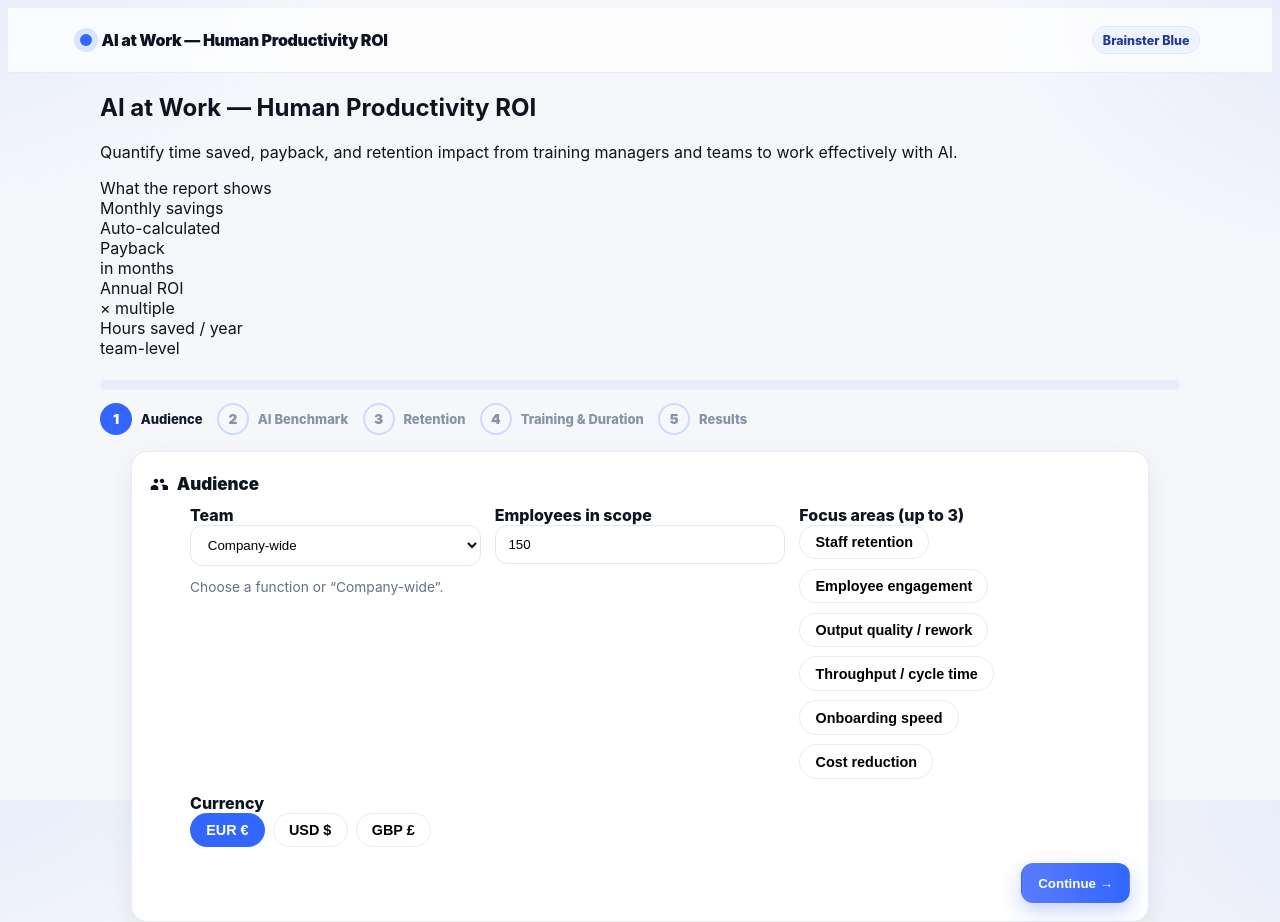
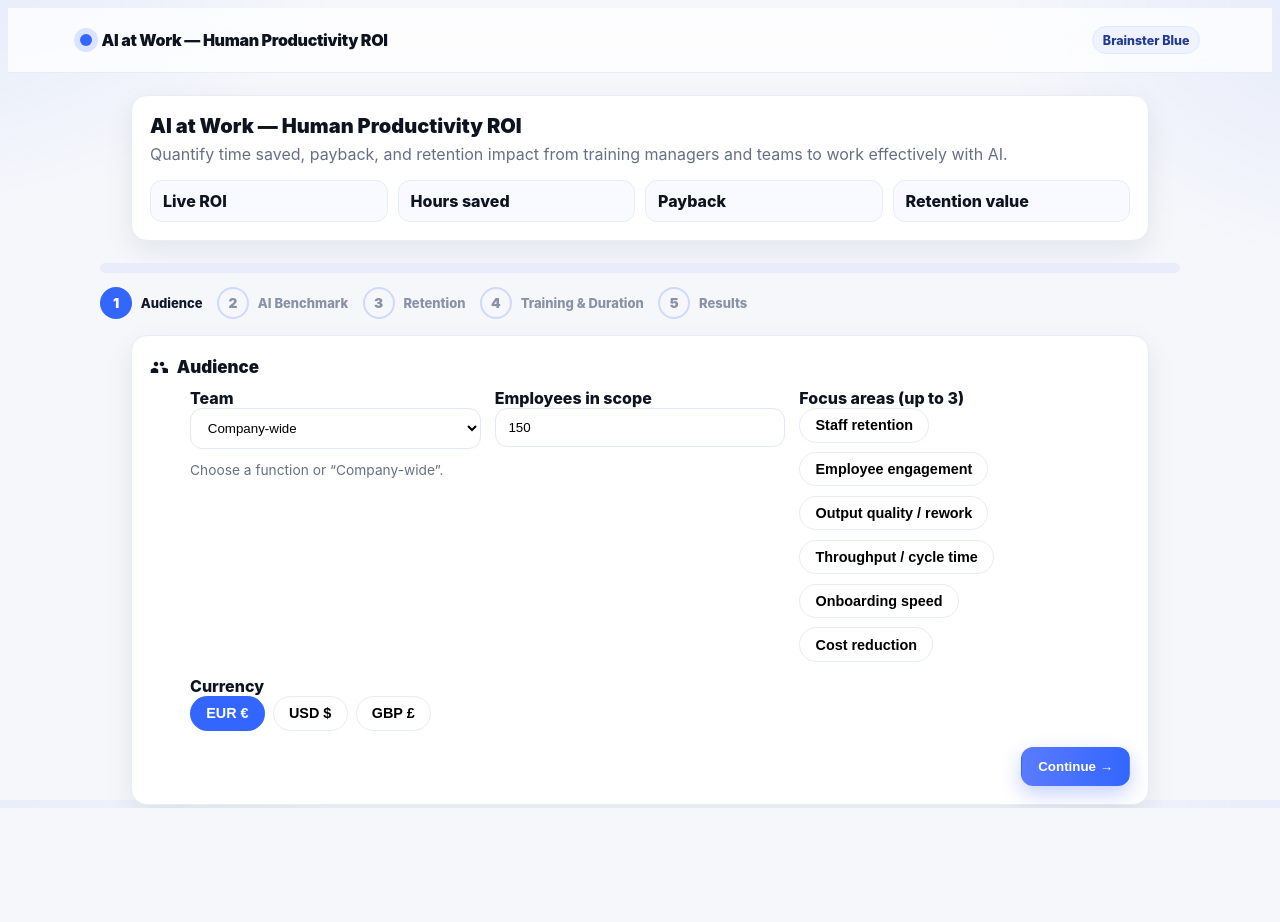
Before and after one commit to powerstephen/brainster-human-ai-roi, a Next.js app: page / in a window 1280 px wide. After the commit the page ends 808 px from the top, so only its background shows below. Built offline with nearby package versions, Linux system fonts and the light colour scheme.

Commit message:
Update page.tsx

```diff
--- a/app/page.tsx
+++ b/app/page.tsx
@@ -1,10 +1,43 @@
-import Hero from '../components/Hero';
+'use client';
+
 import { RoiCalculator } from '../components/RoiCalculator';
 
-export default function Page() {
+export default function Home() {
   return (
     <>
-      <Hero />
+      {/* Slim hero so inputs are visible above the fold */}
+      <section className="section">
+        <div className="card" style={{ maxWidth: 980, margin: '16px auto' }}>
+          <h1 style={{ margin: 0, fontSize: '1.25rem', fontWeight: 900 }}>AI at Work — Human Productivity ROI</h1>
+          <p style={{ marginTop: 6, color: '#667085' }}>
+            Quantify time saved, payback, and retention impact from training managers and teams to work effectively with AI.
+          </p>
+          <div
+            style={{
+              display: 'grid',
+              gap: 10,
+              gridTemplateColumns: 'repeat(auto-fit,minmax(180px,1fr))',
+              marginTop: 12,
+            }}
+          >
+            {['Live ROI', 'Hours saved', 'Payback', 'Retention value'].map((t) => (
+              <div
+                key={t}
+                style={{
+                  border: '1px solid #E7ECF7',
+                  borderRadius: 12,
+                  padding: '10px 12px',
+                  fontWeight: 800,
+                  background: '#F8FAFF',
+                }}
+              >
+                {t}
+              </div>
+            ))}
+          </div>
+        </div>
+      </section>
+
       <RoiCalculator />
     </>
   );
```
